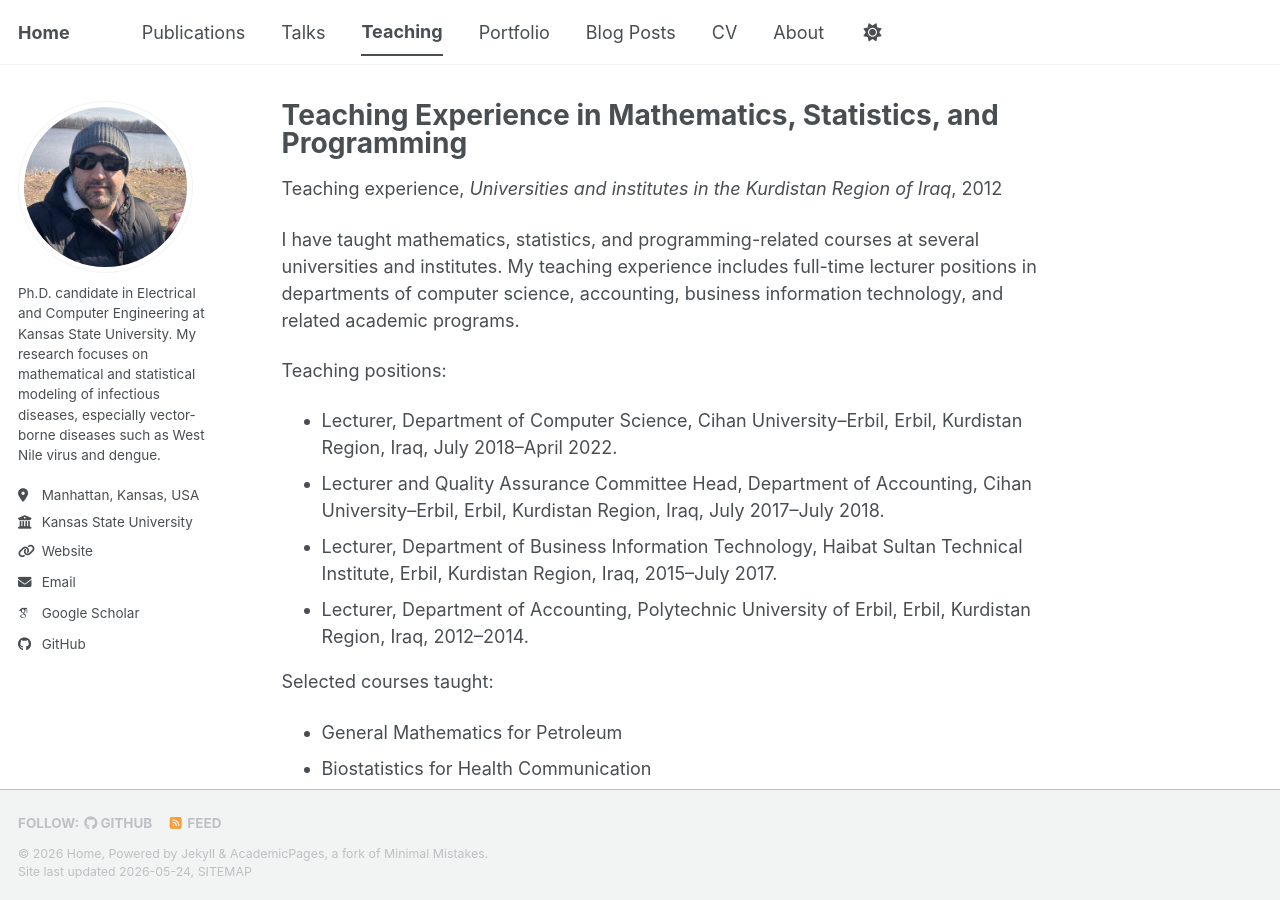
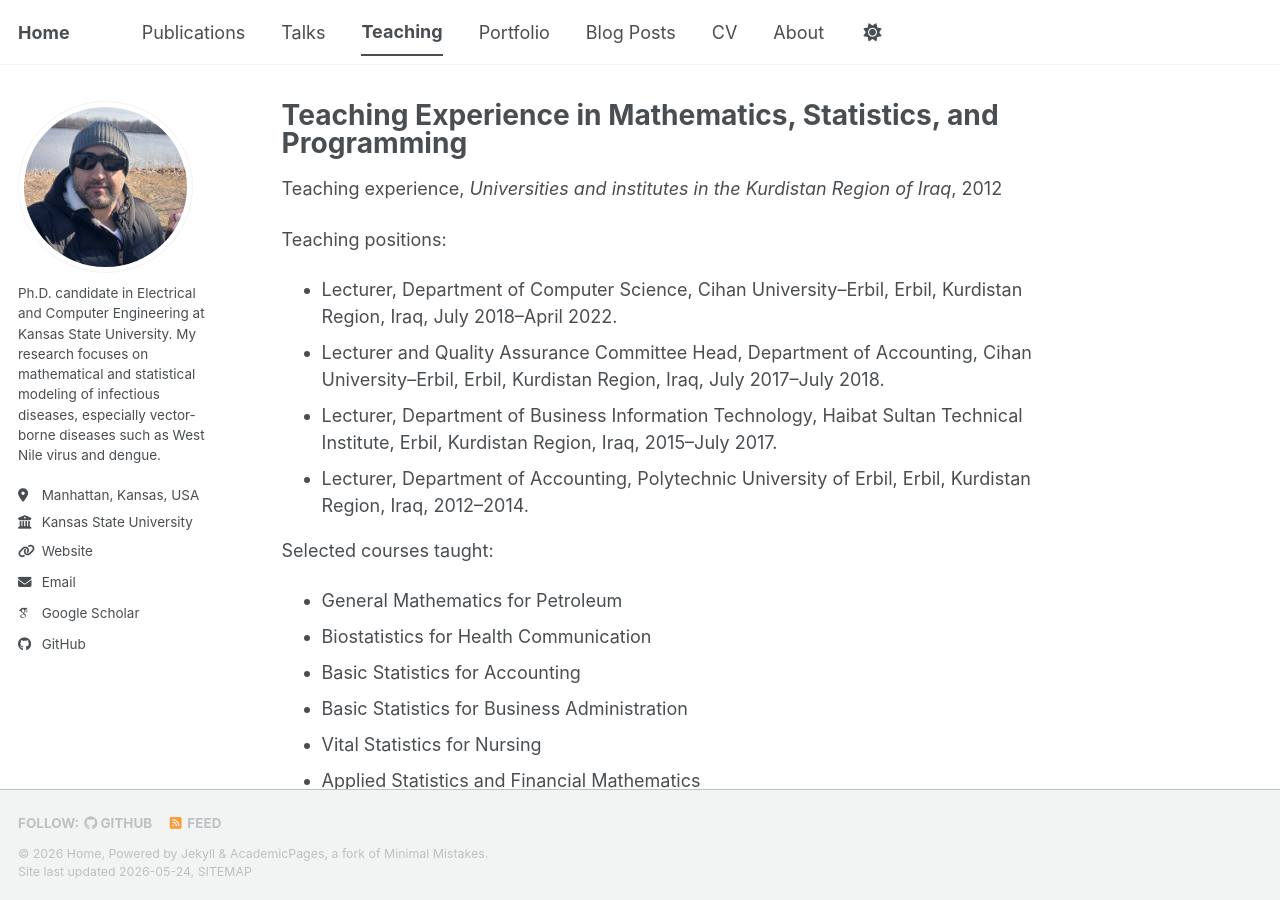
Before and after one commit to Saman-Hoss/Saman-Hoss.github.io, a Jekyll site: the page built from _teaching/2012-2022-teaching-experience.md, in a window 1280 px wide and 900 px high. Built offline with Jekyll 4.4.1, drawn with Linux system fonts in a browser that asks for light colours; some web fonts are replaced; a script bundle is joined from its source files by our own code; library files that are not in the unit come from our copies.

Commit message:
Update 2012-2022-teaching-experience.md

```diff
--- a/_teaching/2012-2022-teaching-experience.md
+++ b/_teaching/2012-2022-teaching-experience.md
@@ -8,7 +8,6 @@ date: 2012-01-01
 location: "Erbil, Kurdistan Region, Iraq"
 ---
 
-I have taught mathematics, statistics, and programming-related courses at several universities and institutes. My teaching experience includes full-time lecturer positions in departments of computer science, accounting, business information technology, and related academic programs.
 
 Teaching positions:
 
```
